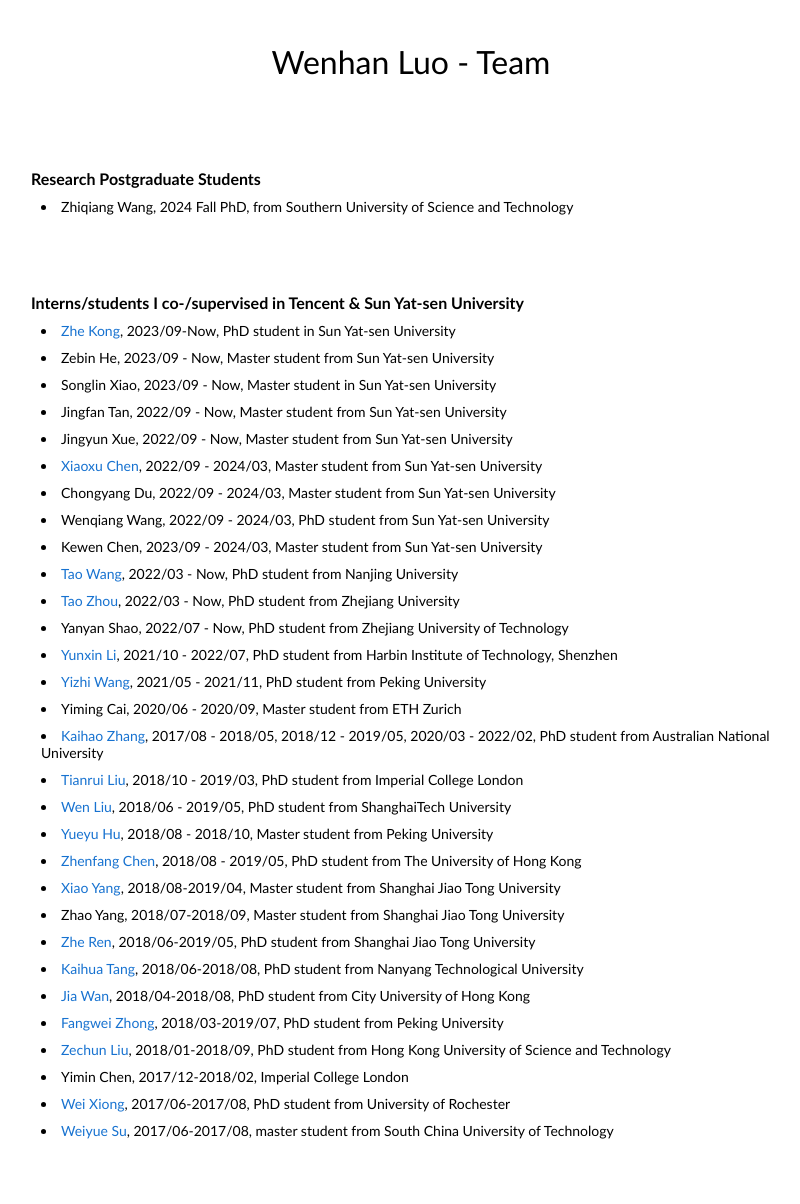
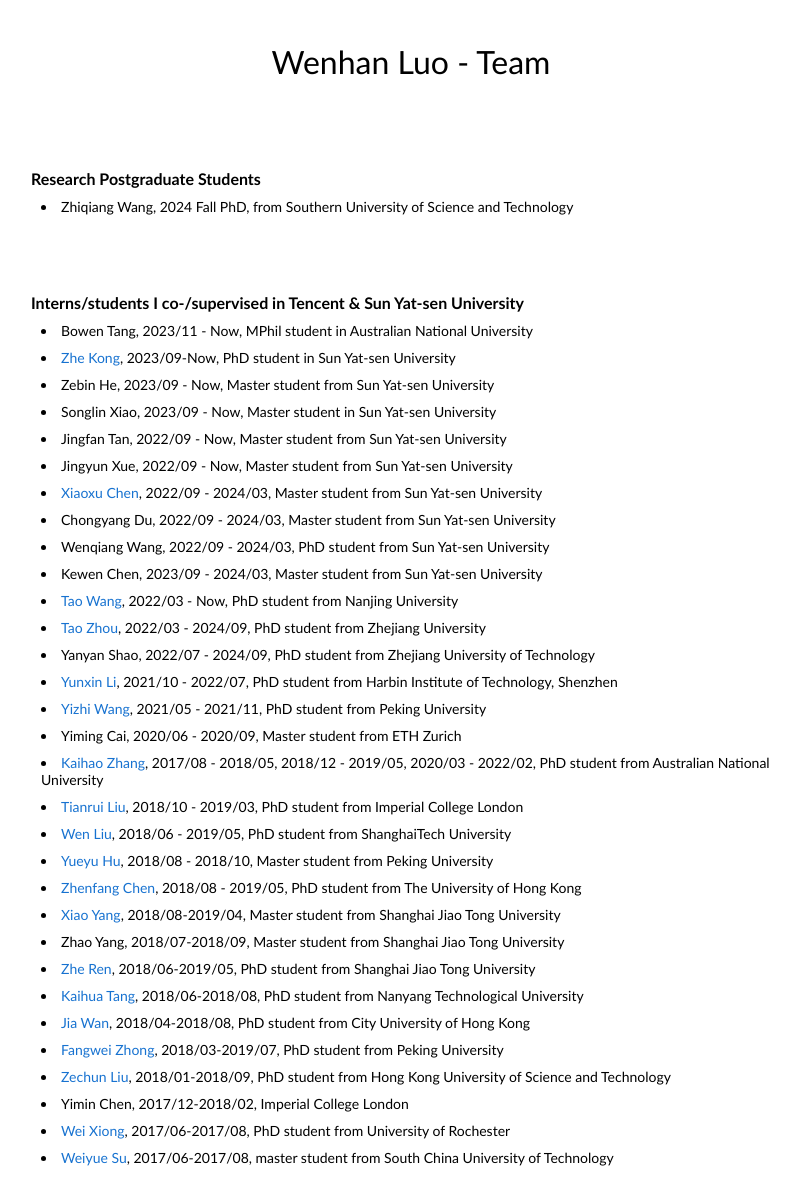
Before and after one commit to whluo/whluo.github.io, a Jekyll site: the page assets/team.html, which Jekyll copies as it is, in a window 1280 px wide. Shown: the whole page, without its empty margins (229-1029 px from the left). Built offline with Jekyll 4.4.1, drawn with Linux system fonts in a browser that asks for light colours; before the commit the page ends 1177 px from its top, so only the background shows below that.

Commit message:
minor update

```diff
--- a/assets/team.html
+++ b/assets/team.html
@@ -65,6 +65,10 @@
                     <br>
 
                     <li>
+                      Bowen Tang</a>, 2023/11 - Now, MPhil student in Australian National University
+                    </li>
+
+                    <li>
                       <a href="https://kongzhecn.github.io/">Zhe Kong</a>, 2023/09-Now, PhD student in Sun Yat-sen University
                     </li>
 
@@ -105,11 +109,11 @@
                     </li>
 
                     <li>
-                      <a href="https://infzhou.github.io/">Tao Zhou</a>, 2022/03 - Now, PhD student from Zhejiang University
+                      <a href="https://infzhou.github.io/">Tao Zhou</a>, 2022/03 - 2024/09, PhD student from Zhejiang University
                     </li>
 
                     <li>
-                      Yanyan Shao, 2022/07 - Now, PhD student from Zhejiang University of Technology
+                      Yanyan Shao, 2022/07 - 2024/09, PhD student from Zhejiang University of Technology
                     </li>
 
 
```
